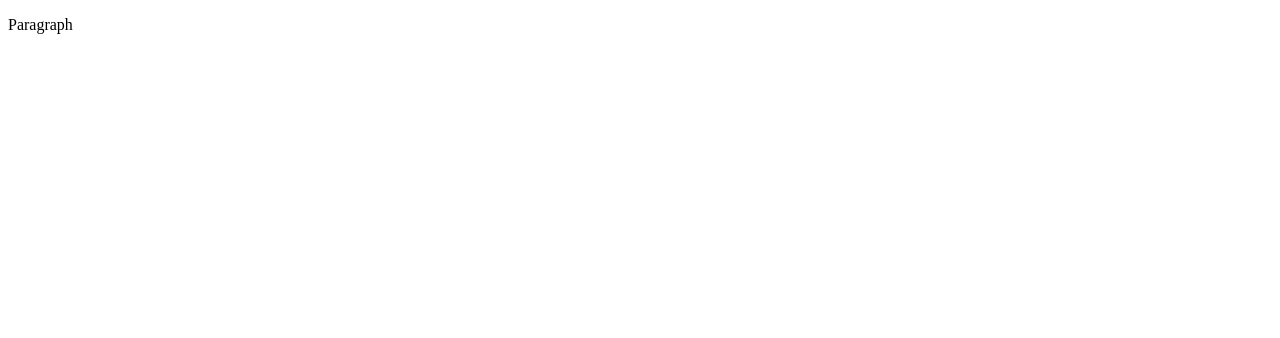
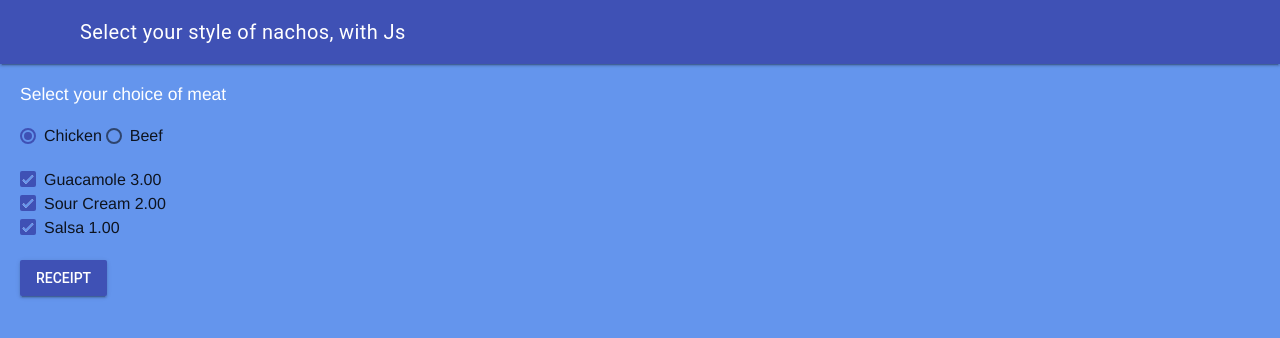
Before and after one commit to MTHS-ICD2O-1-2023/ICD2O-Assignment-04-kai-nguyen-4, a plain HTML site: page index.html in a window 1280 px wide. Drawn offline with nearby package versions, Linux system fonts and the light colour scheme.

Commit message:
created nacho selection program rough draft

```diff
--- a/css/style.css
+++ b/css/style.css
@@ -1,4 +1,34 @@
-/* Created by: Mr. Coxall
-* Created on: Sep 2020
+/* Created by: Kai Nguyen
+* Created on: Mar 2024
 * This file contains the CSS for index.html
 */
+.mdl-layout__header-row {
+  justify-content: center;
+  padding: 0;
+}
+
+.mdl-layout__content {
+  padding-left: 15pt;
+  padding-right: 15pt;
+  padding-top: 15pt;
+}
+
+.page-content {
+  color: white;
+  font-family: Helvetica, Arial, sans-serif;
+  font-size: 1.25rem;
+  padding-bottom: 20px;
+}
+
+.page-content-answer {
+  color: rgb(0 0 0);
+  font-family: Helvetica, Arial, sans-serif;
+  font-size: 1.25rem;
+  text-align: right;
+  padding-right: 300px;
+
+}
+
+body {
+  background-color: cornflowerblue;
+}
--- a/index.html
+++ b/index.html
@@ -1,9 +1,69 @@
 <!DOCTYPE html>
-<html>
-  <head>
-    <title>Title</title>
-  </head>
-  <body>
-    <p>Paragraph</p>
-  </body>
+<html lang="en-ca">
+<head>
+  <meta charset="utf-8" />
+  <meta name="description" content="Nachos form with js" />
+  <meta name="author" content="Kai Nguyen" />
+  <meta name="keywords" content="mths, ics2o" />
+  <meta name="viewport" content="width=device-width, initial-scale=1.0" />
+  <link rel="stylesheet" href="./css/style.css" />
+  <link rel="stylesheet" href="https://fonts.googleapis.com/icon?family=Material+Icons" />
+  <link rel="stylesheet" href="https://code.getmdl.io/1.3.0/material.indigo-pink.min.css" />
+  <link rel="apple-touch-icon" sizes="180x180" href="apple-touch-icon.png" />
+  <link rel="icon" type="image/png" sizes="32x32" href="favicon-32x32.png" />
+  <link rel="icon" type="image/png" sizes="16x16" href="favicon-16x16.png" />
+  <link rel="manifest" href="site.webmanifest" />
+  <title>Js form</title>
+</head>
+<body>
+  <script defer src="https://code.getmdl.io/1.3.0/material.min.js"></script>
+  <script src="./js/script.js"></script>
+  <div class="mdl-layout mdl-js-layout mdl-layout--fixed-header">
+    <header class="mdl-layout__header">
+      <div class="mdl-layout__header-row">
+        <!-- Title -->
+        <span class="mdl-layout-title">Select your style of nachos, with Js</span>
+        <!-- Add spacer, to align navigation to the right -->
+        <div class="mdl-layout-spacer"></div>
+      </div>
+    </header>
+    <main class="mdl-layout__content">
+      <div class="page-content">Select your choice of meat</div>
+      <form action="#">
+        <label class="mdl-radio mdl-js-radio mdl-js-ripple-effect" for="option-chicken">
+          <input type="radio" id="option-chicken" class="mdl-radio__button" name="options" value="1" checked>
+          <span class="mdl-radio__label">Chicken</span>
+        </label>
+        <label class="mdl-radio mdl-js-radio mdl-js-ripple-effect" for="option-beef">
+          <input type="radio" id="option-beef" class="mdl-radio__button" name="options" value="2">
+          <span class="mdl-radio__label">Beef</span>
+        </label>
+        <br />
+        <br />
+        <div class="mdl-layout-spacer"></div>
+        <label class="mdl-checkbox mdl-js-checkbox mdl-js-ripple-effect" for="checkbox-guac">
+          <input type="checkbox" id="checkbox-guac" class="mdl-checkbox__input" checked>
+          <span class="mdl-checkbox__label">Guacamole 3.00</span>
+        </label>
+        <label class="mdl-checkbox mdl-js-checkbox mdl-js-ripple-effect" for="checkbox-sourcream">
+          <input type="checkbox" id="checkbox-sourcream" class="mdl-checkbox__input" checked>
+          <span class="mdl-checkbox__label">Sour Cream 2.00</span>
+        </label>
+        <label class="mdl-checkbox mdl-js-checkbox mdl-js-ripple-effect" for="checkbox-salsa">
+          <input type="checkbox" id="checkbox-salsa" class="mdl-checkbox__input" checked>
+          <span class="mdl-checkbox__label">Salsa 1.00</span>
+        </label>
+        <br />
+        <br />
+        <button class="mdl-button mdl-js-button mdl-button--raised mdl-button--colored" onclick="makeReceiptClicked()">
+          Receipt
+        </button>
+      </form>
+      <div class="mdl-layout-spacer"></div>
+      <div class="page-content-answer">
+        <div id="answer"></div>
+      </div>
+    </main>
+  </div>
+</body>
 </html>
--- a/js/script.js
+++ b/js/script.js
@@ -1,5 +1,33 @@
-// Copyright (c) 2020 Mr. Coxall All rights reserved
+// Copyright (c) 2024 Kai Nguyen All rights reserved
 //
-// Created by: Mr. Coxall
-// Created on: Sep 2020
+// Created by: Kai Nguyen
+// Created on: Mar 2024
 // This file contains the JS functions for index.html
+
+function makeReceiptClicked() {
+  const choiceCKN = (document.getElementById("option-chicken").checked)
+  const choiceGuac = (document.getElementById("checkbox-guac").checked)
+  const choiceSourCream = (document.getElementById("checkbox-sourcream").checked)
+  const choiceSalsa = (document.getElementById("checkbox-salsa").checked)
+  let total = 24
+  if (choiceCKN == true) {
+    document.getElementById("answer").innerHTML = "Chicken Nachos $24.00 <br /><br />"
+  } else {
+    document.getElementById("answer").innerHTML = "Beef Nachos $24.00 <br /><br />"
+  }
+  if (choiceGuac == true) {
+    document.getElementById("answer").innerHTML += "Guacamole $3.00 <br />"
+    total += 3
+  }
+  if (choiceSourCream == true) {
+    document.getElementById("answer").innerHTML += "Sour Cream $2.00 <br />"
+    total += 2
+  }
+  if (choiceSalsa == true) {
+    document.getElementById("answer").innerHTML += "Salsa $1.00 <br />"
+    total += 1
+  }
+  document.getElementById("answer").innerHTML += "<br /> Subtotal = $" + total.toFixed(2)
+  total *= 1.13
+  document.getElementById("answer").innerHTML += "<br /><br /> HST = 13% <br /><br /> Total = $" + total.toFixed(2)
+}
```
Also changed, not shown: android-chrome-192x192.png (added), android-chrome-512x512.png (added), apple-touch-icon.png (added), design/flowchart.png (added), design/storyboard.png (added), favicon-16x16.png (added), favicon-32x32.png (added), favicon.ico (added), site.webmanifest (added), 2 other files.
